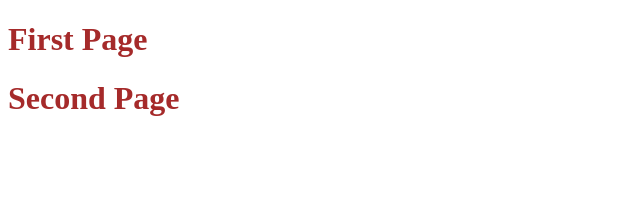
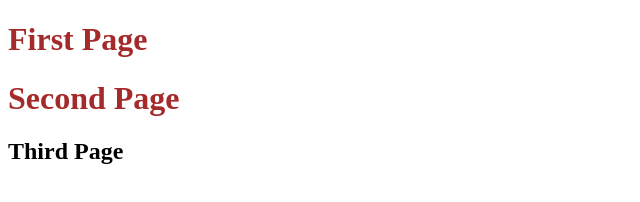
Before and after one commit to Vineela-Bhupani/Rode-Application, a plain HTML site: page rode/Git Tutorial/first.html in a window 1280 px wide. Shown: the whole page, without its empty margins (0-640 px from the left). Drawn offline with Linux system fonts and the light colour scheme.

Commit message:
Added Third Page

```diff
--- a/rode/Git Tutorial/first.html
+++ b/rode/Git Tutorial/first.html
@@ -9,5 +9,6 @@
   <body>
     <h1>First Page</h1>
     <h1>Second Page</h1>
+    <h2>Third Page</h2>
   </body>
 </html>
```
